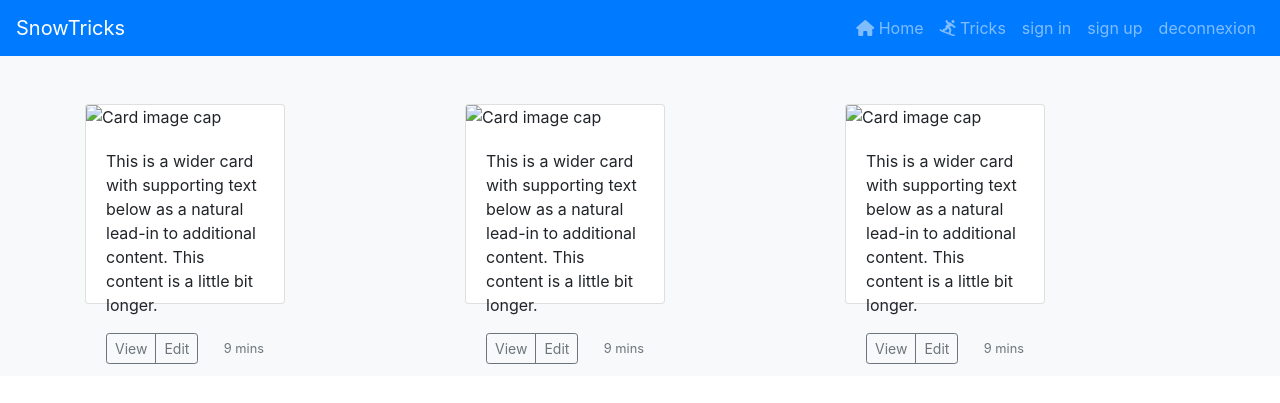
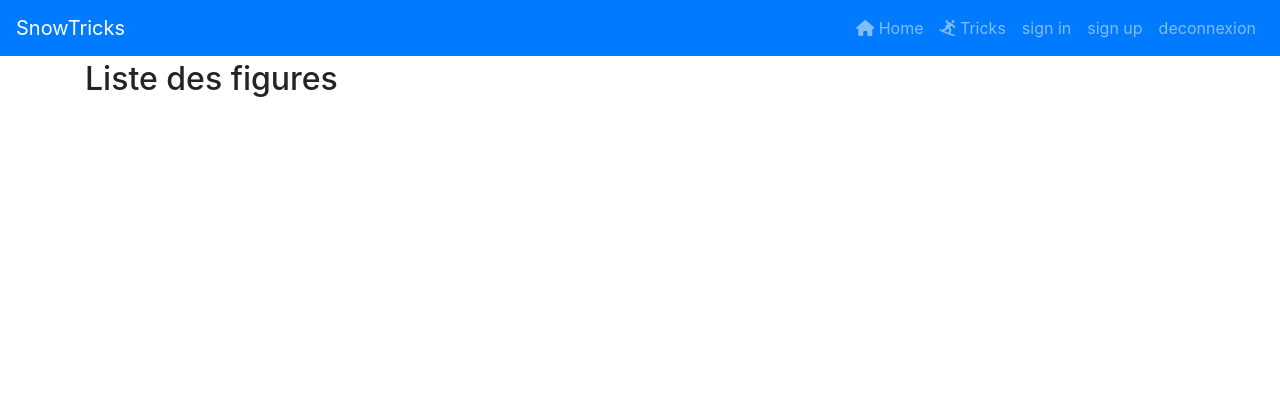
Before and after one commit to donjmi/SnowTricks, a Symfony app: template templates/trick/index.html.twig in a window 1280 px wide. Shown: the top 403 px of the page. Run offline with Twig, Linux system fonts and the light colour scheme; the template is opened without the code that fills it, so the values that code supplies are empty; some libraries are stand-ins or nearby versions.

Commit message:
update trick.index.view

```diff
--- a/templates/trick/index.html.twig
+++ b/templates/trick/index.html.twig
@@ -1,98 +1,31 @@
 {% extends 'base.html.twig' %}
 
-{% block title %}Hello TrickController!{% endblock %}
+{% block title %}Liste des figures{% endblock %}
 
 {% block body %}
-<div class="container">
-<h1>list of Tricks</h1>
-</div>
+
 <section>
-{# <div class="album py-5 bg-light">
-        <div class="container">
-            <div class="row">
-            <div class="col-md-4">
-              <div class="card mb-4 box-shadow">
-                <img class="card-img-top" data-src="https://upload.wikimedia.org/wikipedia/commons/thumb/7/70/Picswiss_VD-44-23.jpg/330px-Picswiss_VD-44-23.jpg " alt="Card image cap">
-                <div class="card-body">
-                  <p class="card-text">This is a wider card with supporting text below as a natural lead-in to additional content. This content is a little bit longer.</p>
-                  <div class="d-flex justify-content-between align-items-center">
-                    <div class="btn-group">
-                      <button type="button" class="btn btn-sm btn-outline-secondary">View</button>
-                      <button type="button" class="btn btn-sm btn-outline-secondary">Edit</button>
-                    </div>
-                    <small class="text-muted">9 mins</small>
-                  </div>
-                </div>
-              </div>
-            </div>
-            <div class="col-md-4">
-              <div class="card mb-4 box-shadow">
-                <img class="card-img-top" src="http://media.staps.nantes.free.fr/L3EM_G3/Lechevalier_A/res/mute.jpg" alt="Card image cap">
-                <div class="card-body">
-                  <p class="card-text">This is a wider card with supporting text below as a natural lead-in to additional content. This content is a little bit longer.</p>
-                  <div class="d-flex justify-content-between align-items-center">
-                    <div class="btn-group">
-                      <button type="button" class="btn btn-sm btn-outline-secondary">View</button>
-                      <button type="button" class="btn btn-sm btn-outline-secondary">Edit</button>
-                    </div>
-                    <small class="text-muted">9 mins</small>
-                  </div>
-                </div>
-              </div>
-            </div>
-              </div>
-            </div>
- #}
-<div class="album py-5 bg-light">
-        <div class="container">
+	<div class="container" style="margin-top:60px;">
+		{# {{ dump(tricks)}} #}
+		<h2>Liste des figures</h2>
 
-          <div class="row">
-            <div class="col-md-4">
-              <div class="card mb-4 box-shadow">
-                <img class="card-img-top" data-src="holder.js/100px225?theme=thumb&bg=55595c&fg=eceeef&text=Thumbnail" alt="Card image cap">
-                <div class="card-body">
-                  <p class="card-text">This is a wider card with supporting text below as a natural lead-in to additional content. This content is a little bit longer.</p>
-                  <div class="d-flex justify-content-between align-items-center">
-                    <div class="btn-group">
-                      <button type="button" class="btn btn-sm btn-outline-secondary">View</button>
-                      <button type="button" class="btn btn-sm btn-outline-secondary">Edit</button>
-                    </div>
-                    <small class="text-muted">9 mins</small>
-                  </div>
-                </div>
-              </div>
-            </div>
-            <div class="col-md-4">
-              <div class="card mb-4 box-shadow">
-                <img class="card-img-top" data-src="holder.js/100px225?theme=thumb&bg=55595c&fg=eceeef&text=Thumbnail" alt="Card image cap">
-                <div class="card-body">
-                  <p class="card-text">This is a wider card with supporting text below as a natural lead-in to additional content. This content is a little bit longer.</p>
-                  <div class="d-flex justify-content-between align-items-center">
-                    <div class="btn-group">
-                      <button type="button" class="btn btn-sm btn-outline-secondary">View</button>
-                      <button type="button" class="btn btn-sm btn-outline-secondary">Edit</button>
-                    </div>
-                    <small class="text-muted">9 mins</small>
-                  </div>
-                </div>
-              </div>
-            </div>
-            <div class="col-md-4">
-              <div class="card mb-4 box-shadow">
-                <img class="card-img-top" data-src="holder.js/100px225?theme=thumb&bg=55595c&fg=eceeef&text=Thumbnail" alt="Card image cap">
-                <div class="card-body">
-                  <p class="card-text">This is a wider card with supporting text below as a natural lead-in to additional content. This content is a little bit longer.</p>
-                  <div class="d-flex justify-content-between align-items-center">
-                    <div class="btn-group">
-                      <button type="button" class="btn btn-sm btn-outline-secondary">View</button>
-                      <button type="button" class="btn btn-sm btn-outline-secondary">Edit</button>
-                    </div>
-                    <small class="text-muted">9 mins</small>
-                  </div>
-                </div>
-              </div>
-            </div>
-       </div>
-      </div>
-	</section>
+		<div class="row row-cols-1 row-cols-sm-2 row-cols-md-3 row-cols-lg-4 row-cols-xl-5">
+			{% for trick in tricks %}
+      <div class="col mb-4">
+				<div class="card">
+					<img src="{{ trick.image }}" class="img_post" alt="...">
+					<div class="card-body">
+						<a href="{{ path('trick.show', {id: trick.id})  }}"><h5 class="card-title">{{ trick.name }}  {{ trick.id }}</h5></a>
+						<block class="blocktext">
+            	<a href=""><i class="fas fa-pen"></i></a>
+							<a href=""><i class="far fa-trash-alt"></i></a>
+						</block>
+					</div>
+				</div>
+			</div>
+      {% endfor %}
+		</div><!-- /.row 1-->
+  </div><!-- /.container -->
+</section>
+
 {% endblock %}
```
